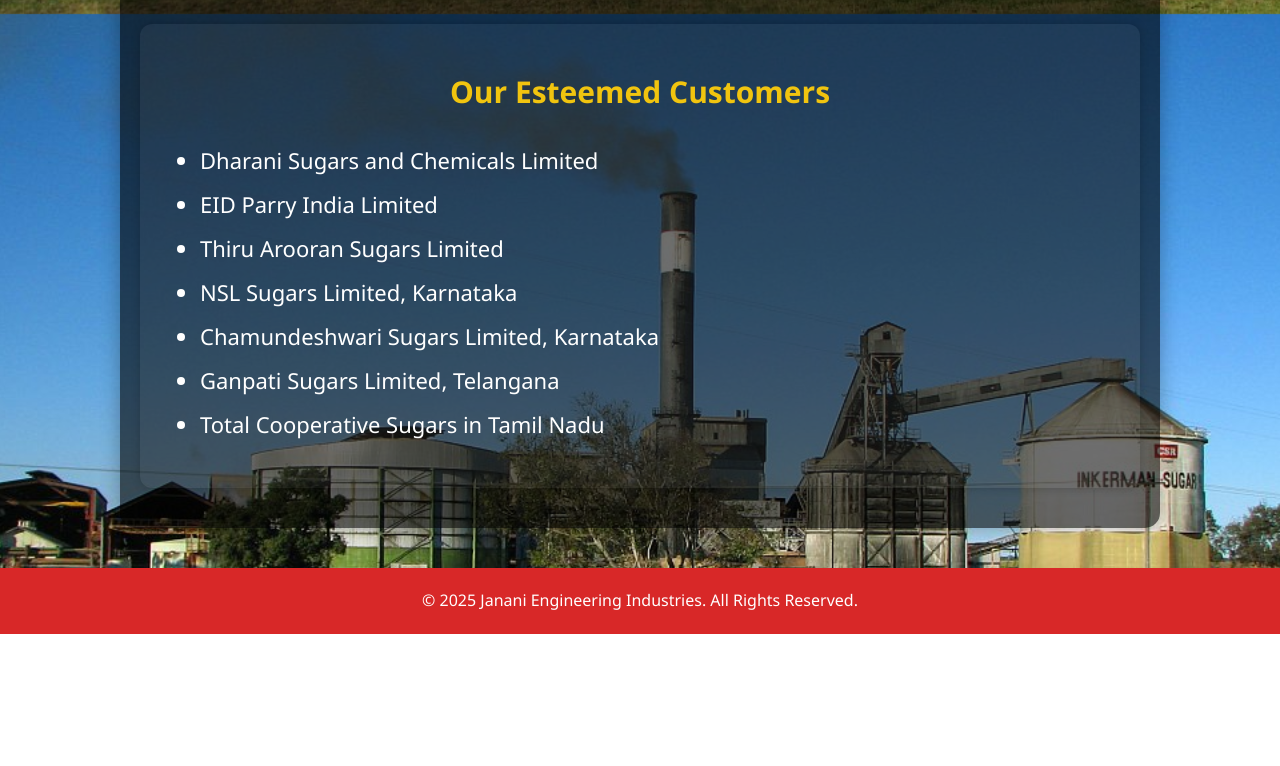
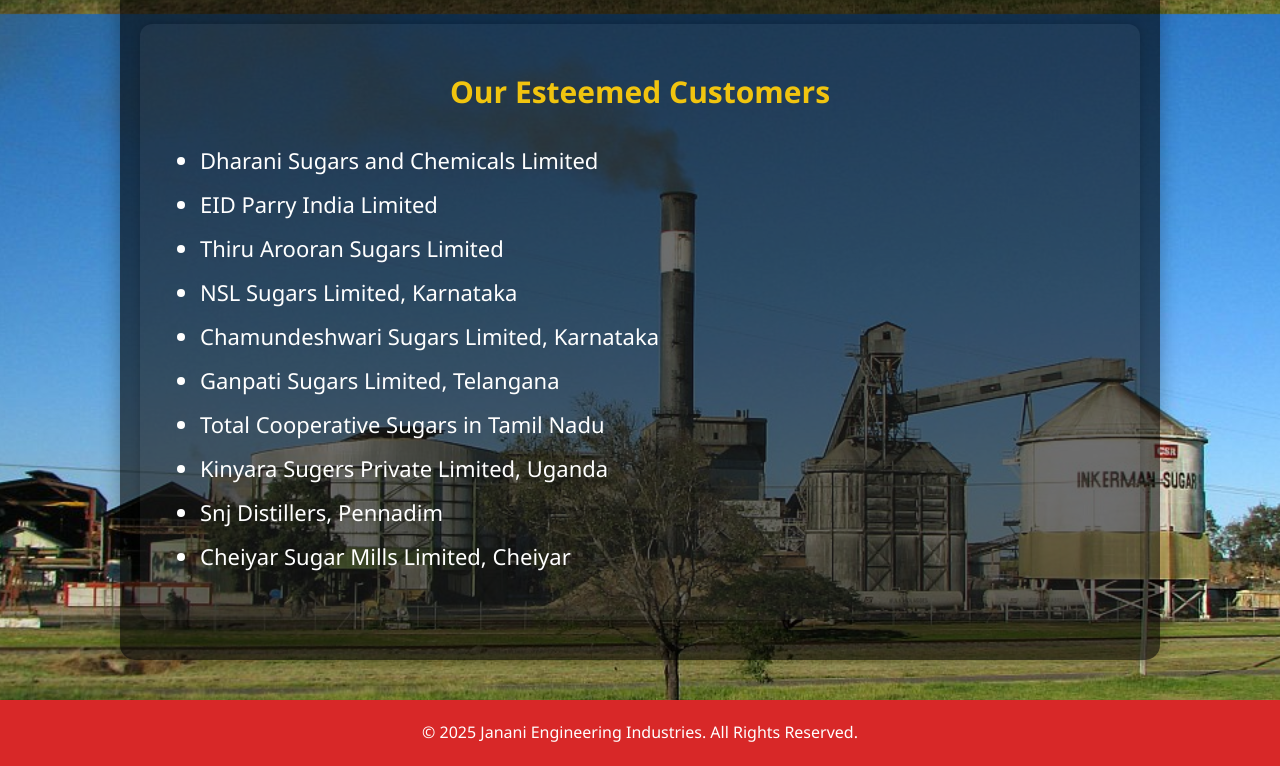
Before and after one commit to Jananiindustries/Janengweb, a plain HTML site: page projects.html in a window 1280 px wide. Shown: the part 786-1552 px from the top of the page. Before the commit the page ends 1420 px from the top, so only its background shows below. Drawn offline with nearby package versions, Linux system fonts and the light colour scheme.

Commit message:
Update projects.html

```diff
--- a/projects.html
+++ b/projects.html
@@ -64,6 +64,9 @@
         <li>Chamundeshwari Sugars Limited, Karnataka</li>
         <li>Ganpati Sugars Limited, Telangana</li>
         <li>Total Cooperative Sugars in Tamil Nadu</li>
+        <li>Kinyara Sugers Private Limited, Uganda</li>
+        <li>Snj Distillers, Pennadim</li>
+        <li>Cheiyar Sugar Mills Limited, Cheiyar</li>
       </ul>
     </div>
   </div>
```
